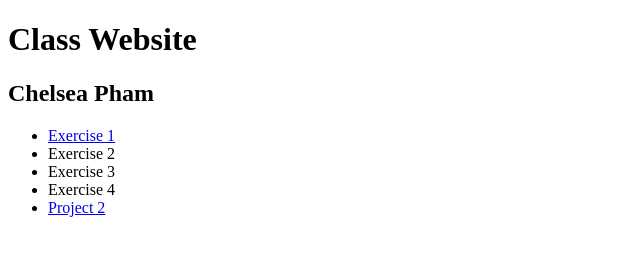
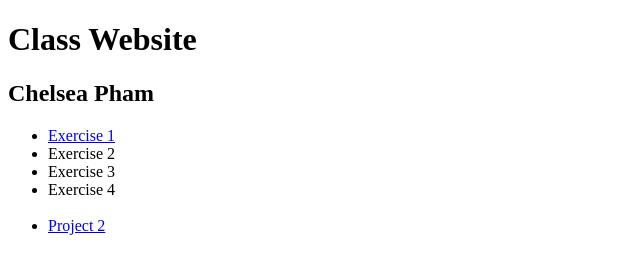
Before and after one commit to chels-pham/ChelseaPhamInteractivemedia341, a plain HTML site: page index.html in a window 1280 px wide. Shown: the whole page, without its empty margins (0-640 px from the left). Drawn offline with Linux system fonts and the light colour scheme.

Commit message:
Update index.html

```diff
--- a/index.html
+++ b/index.html
@@ -20,7 +20,7 @@
       </li>
       <li>Exercise 2</li>
       <li>Exercise 3</li>
-      <li>Exercise 4</li>
+      <li>Exercise 4</li><br>
       <li>
         <a href="Project2/Project2.html">
           Project 2
```
